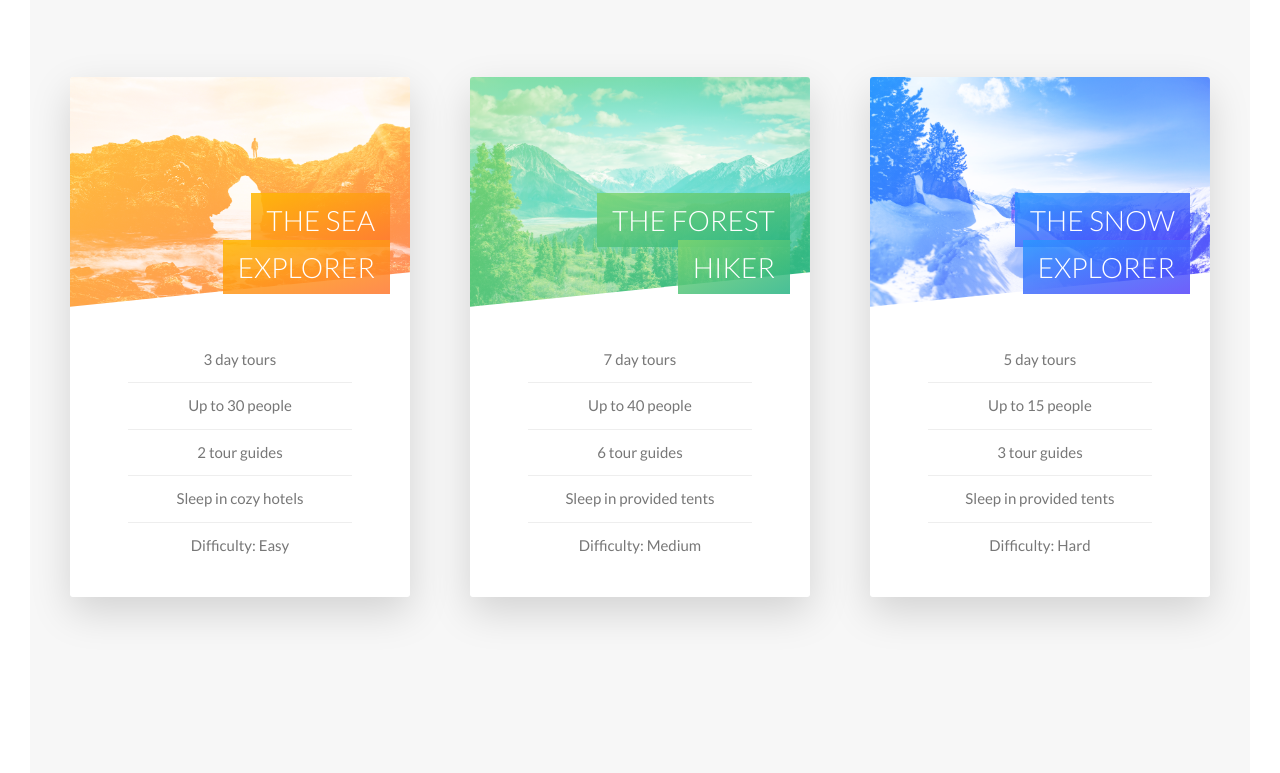
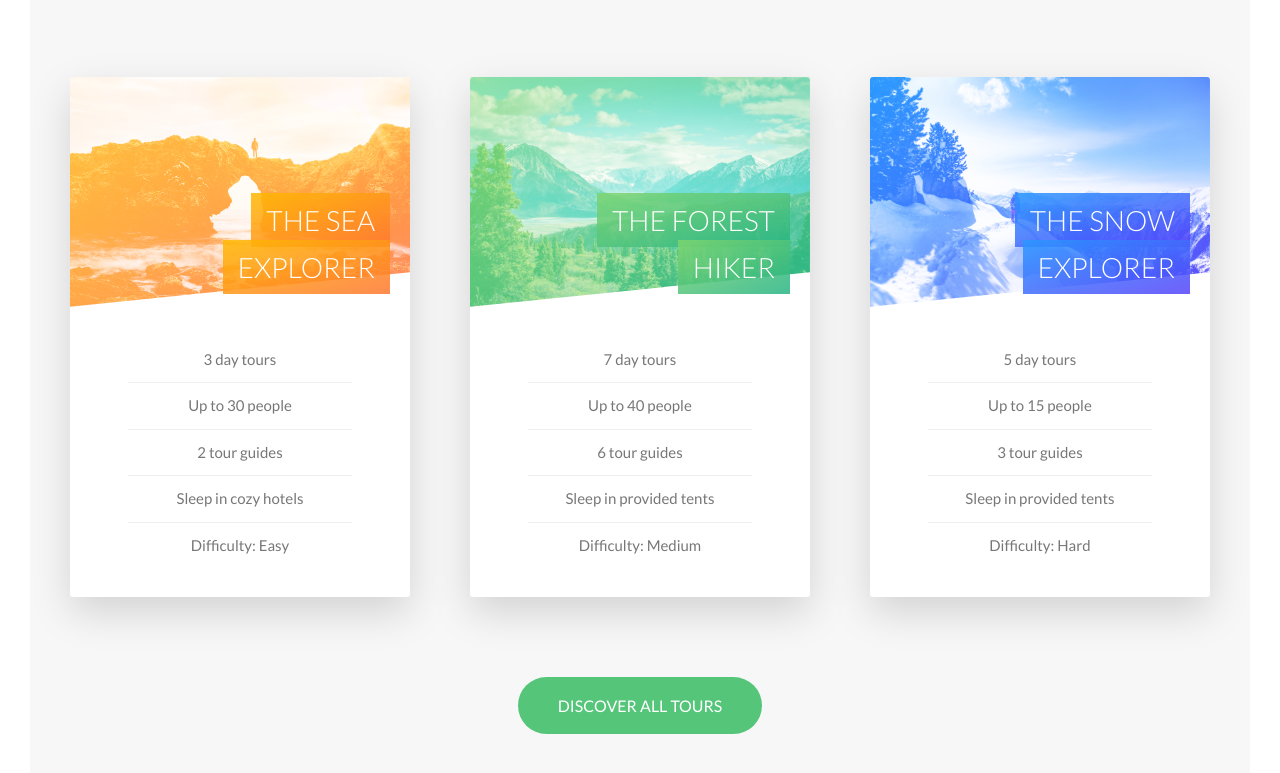
Before and after one commit to grahambewley/Natours, a website: page index.html in a window 1280 px wide. Shown: the part 2398-3171 px from the top of the page. Drawn offline with Linux system fonts and the light colour scheme.

Commit message:
Add DIsplay All Tours button

```diff
--- a/index.html
+++ b/index.html
@@ -173,7 +173,7 @@
                                 <div class="card__cta">
                                     <div class="card__price-box">
                                         <p class="card__price-only">Only</p>
-                                        <p class="card__price-value">$297</p>
+                                        <p class="card__price-value">$497</p>
                                     </div>
                                     <a href="#" class="btn btn--white">Book now!</a>
                                 </div>
@@ -203,13 +203,17 @@
                                 <div class="card__cta">
                                     <div class="card__price-box">
                                         <p class="card__price-only">Only</p>
-                                        <p class="card__price-value">$297</p>
+                                        <p class="card__price-value">$897</p>
                                     </div>
                                     <a href="#" class="btn btn--white">Book now!</a>
                                 </div>
                             </div>
                         </div>
                     </div>
+                </div>
+
+                <div class="u-center-text u-margin-bottom-big">
+                    <a href="#" class="btn btn--green">Discover all tours</a>
                 </div>
             </section>
         </main>
--- a/sass/base/_utilities.scss
+++ b/sass/base/_utilities.scss
@@ -5,3 +5,6 @@
 .u-margin-bottom-big { margin-bottom: 8rem }
 .u-margin-bottom-medium { margin-bottom: 6rem }
 .u-margin-bottom-small { margin-bottom: 1.5rem }
+
+.u-margin-top-big { margin-top: 8rem }
+.u-margin-top-huge { margin-top: 10rem }
--- a/sass/components/_button.scss
+++ b/sass/components/_button.scss
@@ -33,6 +33,15 @@
 
         &::after {
             background-color: $color-white;
+        }
+    }
+
+    &--green {
+        background-color: $color-primary;
+        color: $color-white;
+
+        &::after {
+            background-color: $color-primary;
         }
     }
 
--- a/sass/components/_card.scss
+++ b/sass/components/_card.scss
@@ -79,7 +79,6 @@
         background-blend-mode: screen;
         -webkit-clip-path: polygon(0 0, 100% 0, 100% 85%, 0 100%);
         clip-path: polygon(0 0, 100% 0, 100% 85%, 0 100%);
-
 
         &--1 {
             //Moving up one level because this styling will eventually be in the style.css file
--- a/sass/pages/_home.scss
+++ b/sass/pages/_home.scss
@@ -46,6 +46,6 @@
 
 .section-tours {
     background-color: $color-grey-light-1;
-    padding: 25rem 0 50rem 0;
+    padding: 25rem 0 15rem 0;
     margin-top: -10rem;
 }
```
Also changed, not shown: css/style.css.
